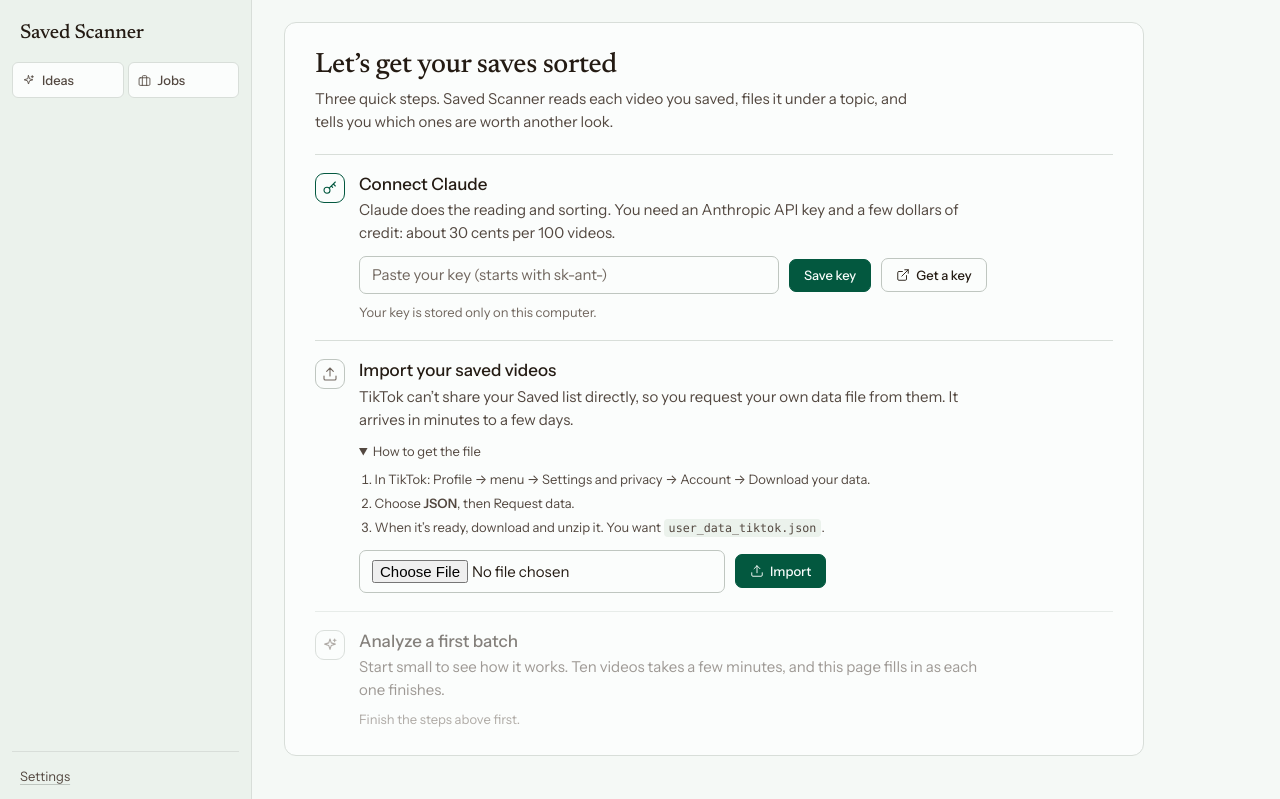
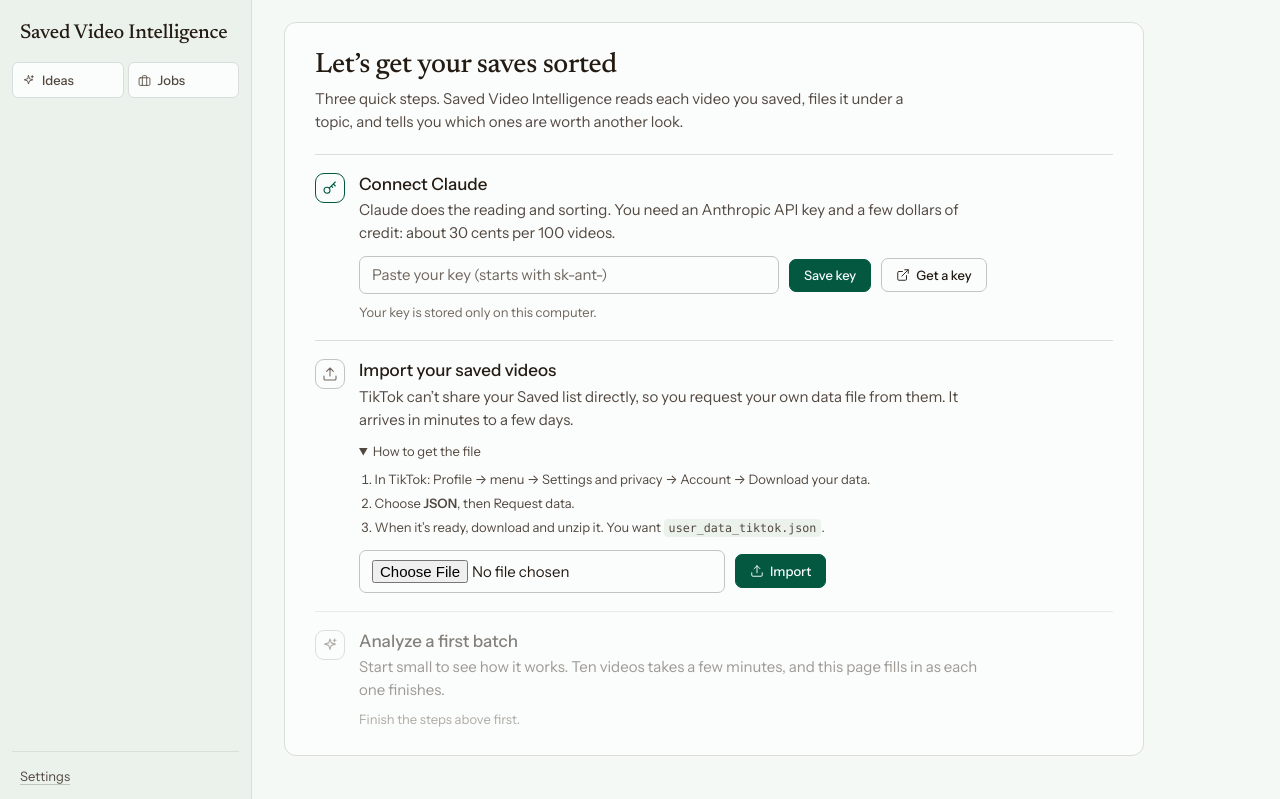
Before and after one commit to mattthomas7641/saved-video-intelligence, a FastAPI app: page /dashboard in a window 1280 px wide. Shown: the top 799 px of the page. Run offline with FastAPI, Linux system fonts and the light colour scheme; data that the repository does not hold is empty.

Commit message:
Rename project to Saved Video Intelligence

```diff
--- a/app/main.py
+++ b/app/main.py
@@ -41,7 +41,7 @@ from app.schemas import (
 )
 from app.services import dashboard_query
 
-app = FastAPI(title="TikTok Saved Scanner")
+app = FastAPI(title="Saved Video Intelligence")
 app.mount("/static", StaticFiles(directory=str(BASE_DIR / "static")), name="static")
 templates = Jinja2Templates(directory=str(BASE_DIR / "templates"))
 
--- a/static/app.css
+++ b/static/app.css
@@ -1,4 +1,4 @@
-/* Saved Scanner — calm editorial library.
+/* Saved Video Intelligence — calm editorial library.
    Warm paper surfaces, ink text, one green accent. Amber is reserved for
    "may be expired"; red for errors. */
 
--- a/templates/actions.html
+++ b/templates/actions.html
@@ -1,6 +1,6 @@
 {% extends "base.html" %}
 {% from "_icons.html" import icon %}
-{% block title %}Ideas · Saved Scanner{% endblock %}
+{% block title %}Ideas · Saved Video Intelligence{% endblock %}
 {% block content %}
 <header class="page-head" style="display:block">
   <h1 style="font:500 var(--fs-2xl)/1.1 var(--serif);letter-spacing:-0.02em">Ideas worth building</h1>
--- a/templates/base.html
+++ b/templates/base.html
@@ -4,7 +4,7 @@
 <head>
   <meta charset="utf-8">
   <meta name="viewport" content="width=device-width, initial-scale=1">
-  <title>{% block title %}Saved Scanner{% endblock %}</title>
+  <title>{% block title %}Saved Video Intelligence{% endblock %}</title>
   <link rel="preconnect" href="https://fonts.googleapis.com">
   <link rel="preconnect" href="https://fonts.gstatic.com" crossorigin>
   <link rel="stylesheet" href="https://fonts.googleapis.com/css2?family=Instrument+Sans:wght@400;500;600&family=Newsreader:opsz,wght@6..72,400;6..72,500;6..72,600&display=swap">
@@ -13,7 +13,7 @@
 <body>
 {% block body %}
   <header class="topbar">
-    <a href="/dashboard" class="brand">Saved Scanner</a>
+    <a href="/dashboard" class="brand">Saved Video Intelligence</a>
     <nav>
       <a class="btn btn-quiet" href="/dashboard">{{ icon("library") }} Library</a>
       <a class="btn btn-quiet" href="/actions">{{ icon("sparkles") }} Ideas</a>
--- a/templates/bulk.html
+++ b/templates/bulk.html
@@ -1,6 +1,6 @@
 {% extends "base.html" %}
 {% from "_icons.html" import icon %}
-{% block title %}Analyze everything · Saved Scanner{% endblock %}
+{% block title %}Analyze everything · Saved Video Intelligence{% endblock %}
 {% block content %}
 <div class="bulk">
   <h1>Analyze everything</h1>
--- a/templates/dashboard.html
+++ b/templates/dashboard.html
@@ -1,6 +1,6 @@
 {% extends "base.html" %}
 {% from "_icons.html" import icon %}
-{% block title %}{{ crumbs[-1][0] }} · Saved Scanner{% endblock %}
+{% block title %}{{ crumbs[-1][0] }} · Saved Video Intelligence{% endblock %}
 
 {% block body %}
 {% macro dots(score) -%}
@@ -63,7 +63,7 @@
 
 <div class="shell">
   <aside class="rail">
-    <a href="/dashboard" class="brand">Saved Scanner</a>
+    <a href="/dashboard" class="brand">Saved Video Intelligence</a>
     <nav style="display:flex;gap:4px" aria-label="Sections">
       <a class="nav-link" href="/actions" style="flex:1">{{ icon("sparkles") }}<span>Ideas</span>{% if action_queue_count %}<span class="count num">{{ action_queue_count }}</span>{% endif %}</a>
       <a class="nav-link" href="/jobs" style="flex:1">{{ icon("briefcase") }}<span>Jobs</span></a>
@@ -118,7 +118,7 @@
     {% if show_setup %}
     <section class="setup" aria-labelledby="setup-h">
       <h2 id="setup-h">Let’s get your saves sorted</h2>
-      <p>Three quick steps. Saved Scanner reads each video you saved, files it under a topic, and tells you which ones are worth another look.</p>
+      <p>Three quick steps. Saved Video Intelligence reads each video you saved, files it under a topic, and tells you which ones are worth another look.</p>
       <ol class="steps">
         <li class="step {{ 'done' if setup.key else 'current' }}">
           <span class="mark">{% if setup.key %}{{ icon("check") }}{% else %}{{ icon("key") }}{% endif %}</span>
--- a/templates/jobs.html
+++ b/templates/jobs.html
@@ -1,6 +1,6 @@
 {% extends "base.html" %}
 {% from "_icons.html" import icon %}
-{% block title %}Jobs · Saved Scanner{% endblock %}
+{% block title %}Jobs · Saved Video Intelligence{% endblock %}
 {% block content %}
 <header class="page-head" style="display:block">
   <h1 style="font:500 var(--fs-2xl)/1.1 var(--serif);letter-spacing:-0.02em">Job leads from your saves</h1>
--- a/templates/onboarding.html
+++ b/templates/onboarding.html
@@ -1,6 +1,6 @@
 {% extends "base.html" %}
 {% from "_icons.html" import icon %}
-{% block title %}Import · Saved Scanner{% endblock %}
+{% block title %}Import · Saved Video Intelligence{% endblock %}
 {% block content %}
 <header class="page-head" style="display:block">
   <h1 style="font:500 var(--fs-2xl)/1.1 var(--serif);letter-spacing:-0.02em">Import your saved videos</h1>
--- a/templates/settings.html
+++ b/templates/settings.html
@@ -1,6 +1,6 @@
 {% extends "base.html" %}
 {% from "_icons.html" import icon %}
-{% block title %}Settings · Saved Scanner{% endblock %}
+{% block title %}Settings · Saved Video Intelligence{% endblock %}
 {% block content %}
 <h1 style="font:500 var(--fs-2xl)/1.1 var(--serif);letter-spacing:-0.02em;margin-bottom:24px">Settings</h1>
 
--- a/templates/video_detail.html
+++ b/templates/video_detail.html
@@ -1,6 +1,6 @@
 {% extends "base.html" %}
 {% from "_icons.html" import icon %}
-{% block title %}{{ (video.summary or video.caption or "Video")|headline if video else "Not found" }} · Saved Scanner{% endblock %}
+{% block title %}{{ (video.summary or video.caption or "Video")|headline if video else "Not found" }} · Saved Video Intelligence{% endblock %}
 {% block content %}
 <a class="back" href="/dashboard">{{ icon("back") }} Back to library</a>
 {% if not video %}
```
Also changed, not shown: docs/daily_agent_playbook.md (+1 -1 lines), .github/workflows/ci.yml, README.md.
